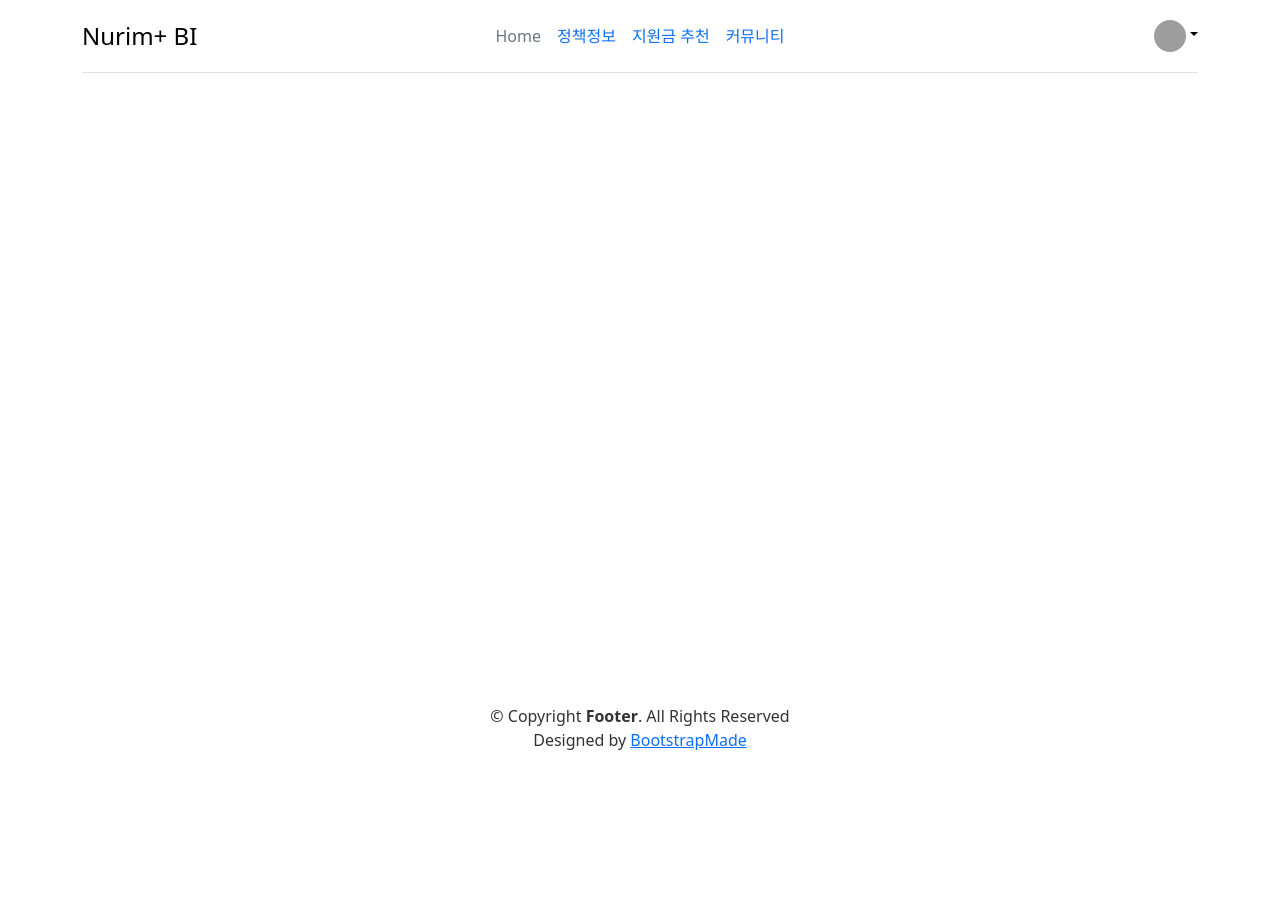
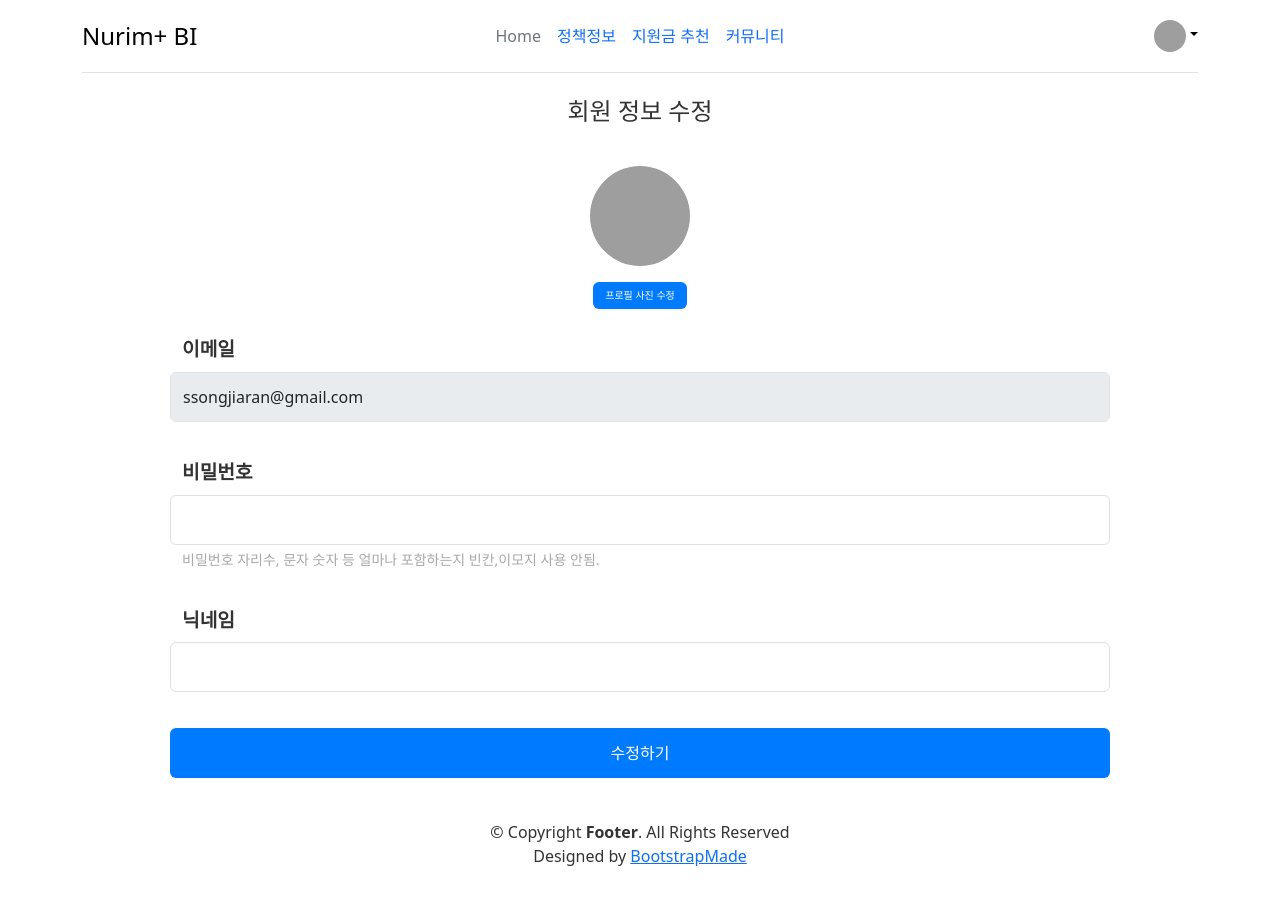
Before and after one commit to team-nurim/nurim-plus-view, a Vue app: page /updateMemberInfo in a window 1280 px wide. Before the commit the page ends 800 px from the top, so only its background shows below. Built offline with nearby package versions, Linux system fonts and the light colour scheme; grey boxes are pictures that could not be loaded.

Commit message:
[View] 마이페이지 및 회원정보수정 페이지

```diff
--- a/src/router/index.js
+++ b/src/router/index.js
@@ -3,6 +3,7 @@ import HomeView from '../views/HomeView.vue'
 import JoinStep01 from '../views/join/JoinStep01.vue'
 import LoginView from '../views/LoginView.vue'
 import Mypage from '../views/Mypage.vue'
+import UpdateMemberInfo from '../views/UpdateMemberInfo.vue'
 
 const routes = [
   {
@@ -24,6 +25,11 @@ const routes = [
     path: '/mypage',
     name: 'mypage',
     component: Mypage
+  },
+  {
+    path: '/updateMemberInfo',
+    name: 'updateMemberInfo',
+    component: UpdateMemberInfo
   }
 ]
 
--- a/src/views/Mypage.vue
+++ b/src/views/Mypage.vue
@@ -16,7 +16,7 @@
           <div>ddddd</div>
         </div>
         <div class="col-6 align-items-center">
-          <button type="button" class="btn btn-outline-primary">회원 정보 수정</button>
+          <button type="button" class="btn btn-outline-primary" @click="goForward()">회원 정보 수정</button>
         </div>
       </div>
 
@@ -142,6 +142,10 @@ export default {
   updated () {},
   beforeUnmount () {},
   unmounted () {},
-  methods: {}
+  methods: {
+    goForward () {
+      this.$router.push('/updateMemberInfo')
+    }
+  }
 }
 </script>
--- /dev/null
+++ b/src/views/UpdateMemberInfo.vue
@@ -0,0 +1,148 @@
+<template>
+  <main>
+    <div class="container">
+      <div class="row align-items-center">
+        <div class="col mb-3">
+          <h4>회원 정보 수정</h4>
+        </div>
+      </div>
+
+      <div class="row align-items-center">
+        <div class="col mt-3 align-items-end">
+          <img src="https://github.com/mdo.png" alt="mdo" width="100" height="100" class="rounded-circle">
+        </div>
+      </div>
+
+      <div class="row mb-3 align-items-center">
+        <div class="col mt-3 align-items-end">
+          <button type="button" class="btn btn-profile">프로필 사진 수정</button>
+        </div>
+      </div>
+
+      <div class="row mt-3 mb-10 align-items-center custom-padding">
+        <label for="Email" class="form-label">이메일</label>
+        <input class="form-control" type="text" id="Email" value="ssongjiaran@gmail.com" aria-label="Disabled input example" disabled readonly>
+      </div>
+
+      <div class="row mt-3 mb-10 align-items-center custom-padding">
+        <label for="Password" class="form-label">비밀번호</label>
+        <input type="password" id="Password" class="form-control" aria-describedby="passwordHelpBlock">
+        <div id="passwordHelpBlock" class="form-text">
+          비밀번호 자리수, 문자 숫자 등 얼마나 포함하는지 빈칸,이모지 사용 안됨.
+        </div>
+      </div>
+
+      <div class="row mt-3 mb-10 align-items-center custom-padding">
+        <label for="Nickname" class="form-label">닉네임</label>
+        <input type="text" id="Nickname" class="form-control">
+      </div>
+
+      <div class="row mt-3 mb-10 align-items-center custom-padding">
+        <button type="button" class="btn btn-update">수정하기</button>
+      </div>
+
+    </div>
+  </main>
+
+</template>
+<style scoped>
+.custom-divider {
+  border: none; /* 테두리 없음 */
+  height: 2px; /* 높이 조절 (원하는 높이로 변경) */
+  background-color: #ccc; /* 배경색 지정 */
+  margin: 20px 0; /* 위아래 여백 지정 (원하는 여백으로 변경) */
+}
+
+.custom-padding {
+  padding-right: 100px;
+  padding-left: 100px;
+  padding-top: 10px;
+  padding-bottom: 10px;
+}
+
+.btn-profile {
+  background-color: #007bff; /* 기본 배경색 */
+  color: white; /* 글씨색 */
+  font-size: 10px; /* 글씨크기 */
+  border: none; /* 외곽선 제거 */
+  outline: none; /* 클릭 시 나타나는 외곽선 제거 */
+  transition: background-color 0.3s, color 0.3s; /* 색상 변화에 애니메이션 효과 적용 */
+}
+
+.btn-profile:hover, .btn-profile:focus {
+  background-color: #0056b3; /* 호버 및 포커스 시 배경색 변경 */
+  color: #ffdd00; /* 호버 및 포커스 시 글씨색 변경 */
+}
+
+/* .btn-menu:active {
+  background-color: #004085; /* 클릭 시 배경색 */
+/*  color: #ffc107; /* 클릭 시 글씨색 */
+/*} */
+
+.form-control {
+  height: 50px;
+}
+
+.row {
+  display: flex;
+  align-items: center;
+  justify-content: start;
+}
+
+.form-label {
+  margin-right: 1rem; /* 레이블과 입력 필드 사이에 공간 추가 */
+  width: auto; /* 필요한 만큼 너비를 자동으로 설정 */
+  flex-shrink: 0; /* 화면 크기가 줄어들 때 레이블의 크기가 줄어들지 않도록 설정 */
+  font-size: 1.2rem; /* 폰트 크기 조정 */
+  font-weight: bold; /* 폰트 두께 조정 */
+  align-self: start; /* Flex 아이템 수직 중앙 정렬 */
+  margin-right: 10px; /* 오른쪽 여백 추가 */
+}
+
+.form-text {
+  margin-right: 1rem; /* 레이블과 입력 필드 사이에 공간 추가 */
+  width: auto; /* 필요한 만큼 너비를 자동으로 설정 */
+  flex-shrink: 0; /* 화면 크기가 줄어들 때 레이블의 크기가 줄어들지 않도록 설정 */
+  color: darkgray; /* 글씨 색*/
+  align-self: start; /* Flex 아이템 수직 중앙 정렬 */
+  margin-right: 10px; /* 오른쪽 여백 추가 */
+}
+
+.btn-update {
+  height: 50px;
+  padding: 8;
+  background-color: #007bff; /* 기본 배경색 */
+  color: white; /* 글씨색 */
+  font-size: 16px; /* 글씨크기 */
+  border: none; /* 외곽선 제거 */
+  outline: none; /* 클릭 시 나타나는 외곽선 제거 */
+  transition: background-color 0.3s, color 0.3s; /* 색상 변화에 애니메이션 효과 적용 */
+}
+
+.btn-update:hover, .btn-update:focus {
+  background-color: #0056b3; /* 호버 및 포커스 시 배경색 변경 */
+  color: #ffdd00; /* 호버 및 포커스 시 글씨색 변경 */
+}
+
+</style>
+<script>
+export default {
+  name: '',
+  components: {},
+  data () {
+    return {
+      sampleData: ''
+    }
+  },
+  props: {},
+  beforeCreate () {},
+  created () {},
+  beforeMount () {},
+  mounted () {},
+  beforeUpdate () {},
+  updated () {},
+  beforeUnmount () {},
+  unmounted () {},
+  methods: {}
+}
+</script>
```
